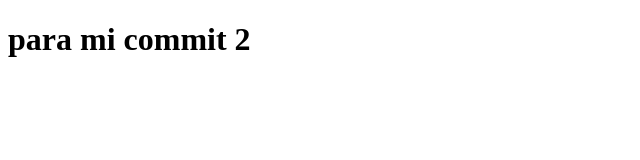
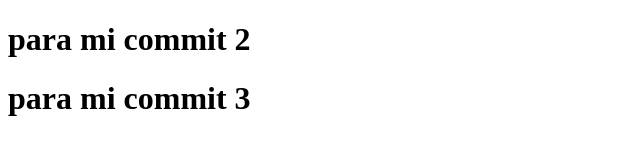
Before and after one commit to PolSalinas/practicalinux2, a plain HTML site: page index.html in a window 1280 px wide. Shown: the whole page, without its empty margins (0-640 px from the left). Drawn offline with Linux system fonts and the light colour scheme.

Commit message:
mi commit 3

```diff
--- a/index.html
+++ b/index.html
@@ -7,5 +7,6 @@
 </head>
 <body>
     <h1>para mi commit 2</h1>
+    <h1>para mi commit 3</h1>
 </body>
 </html>
```
